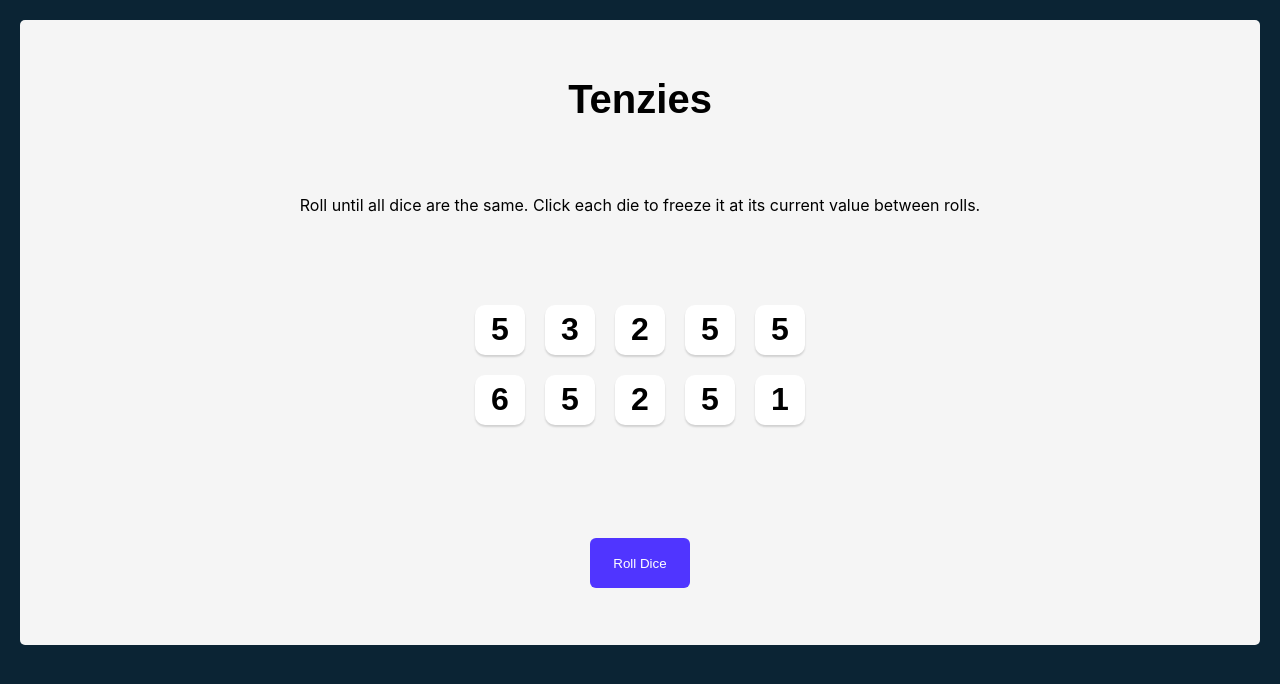
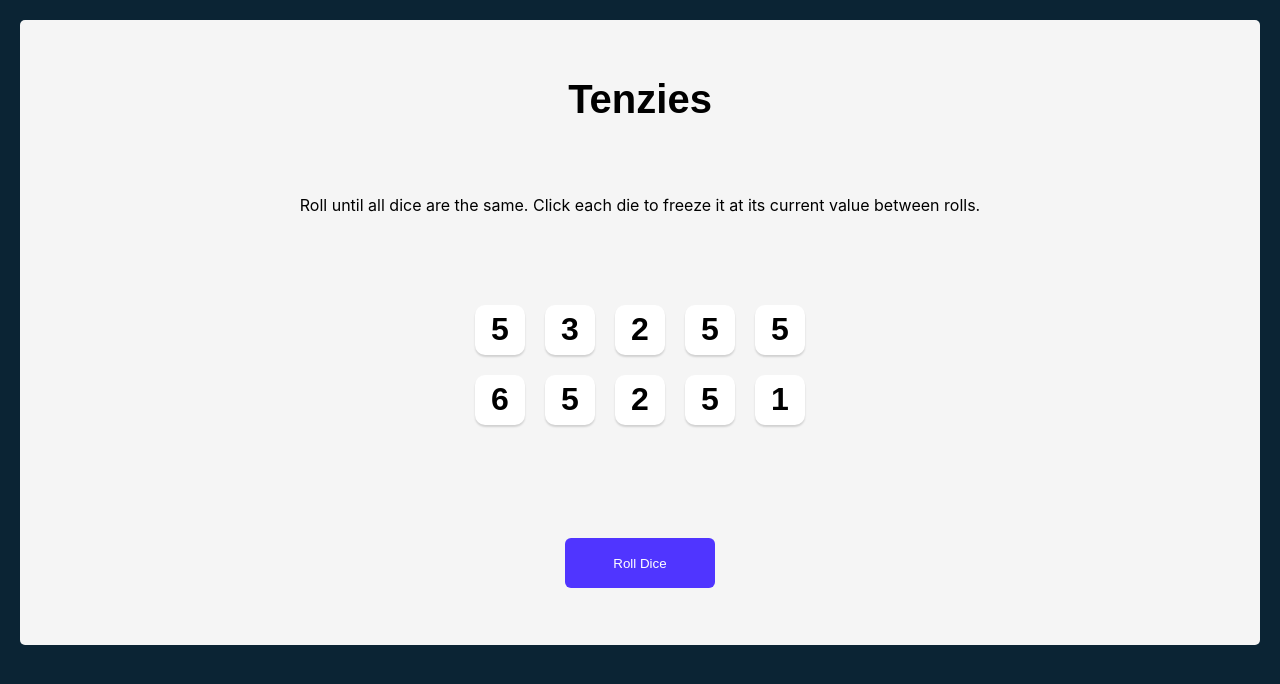
Before and after one commit to yash251/react-tenzies, a React (Create React App) app: page / in a window 1280 px wide. Shown: the top 684 px of the page. Built offline with nearby package versions, Linux system fonts and the light colour scheme.

Commit message:
rollDice <-> new game & confetti

```diff
--- a/package.json
+++ b/package.json
@@ -7,6 +7,7 @@
     "@testing-library/react": "^13.2.0",
     "@testing-library/user-event": "^13.5.0",
     "react": "^18.1.0",
+    "react-confetti": "^6.0.1",
     "react-dom": "^18.1.0",
     "react-scripts": "5.0.1",
     "web-vitals": "^2.1.4"
--- a/src/App.js
+++ b/src/App.js
@@ -59,7 +59,11 @@ function App() {
         <div className='dice-container'>
             {diceElements}
         </div>
-        <button className='roll-dice' onClick={rollDice}>Roll Dice</button>
+        <button
+          className='roll-dice'
+          onClick={rollDice}>
+            {tenzies ? "New Game" : "Roll Dice"}
+        </button>
       </main>
   );
 }
--- a/src/style.css
+++ b/src/style.css
@@ -57,7 +57,7 @@ main {
 
 .roll-dice {
     height: 50px;
-    width: 100px;
+    width: 150px;
     border: none;
     border-radius: 6px;
     background-color: #5035FF;
```
Also changed, not shown: 1 other file (tests, documents, lock files or other folders).
